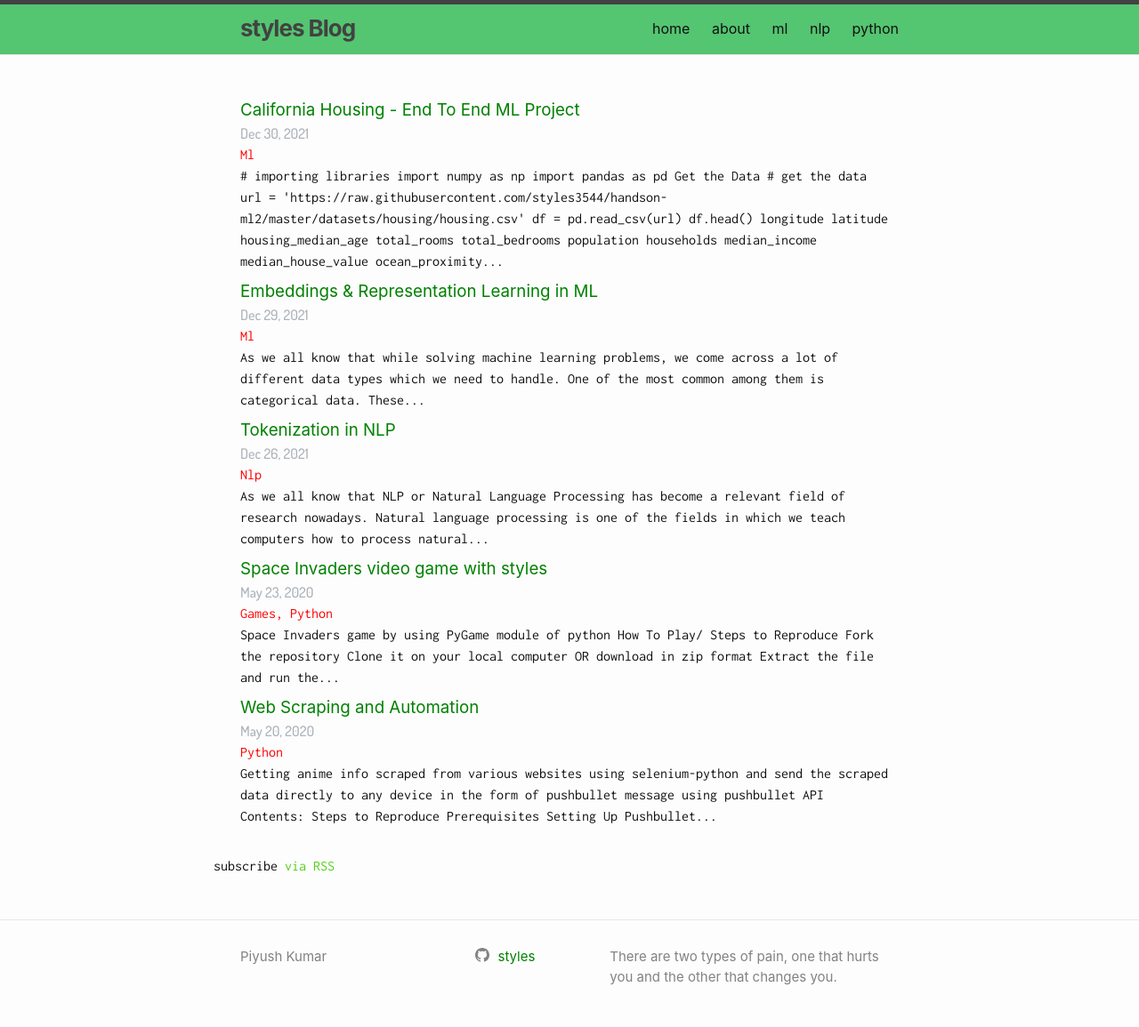
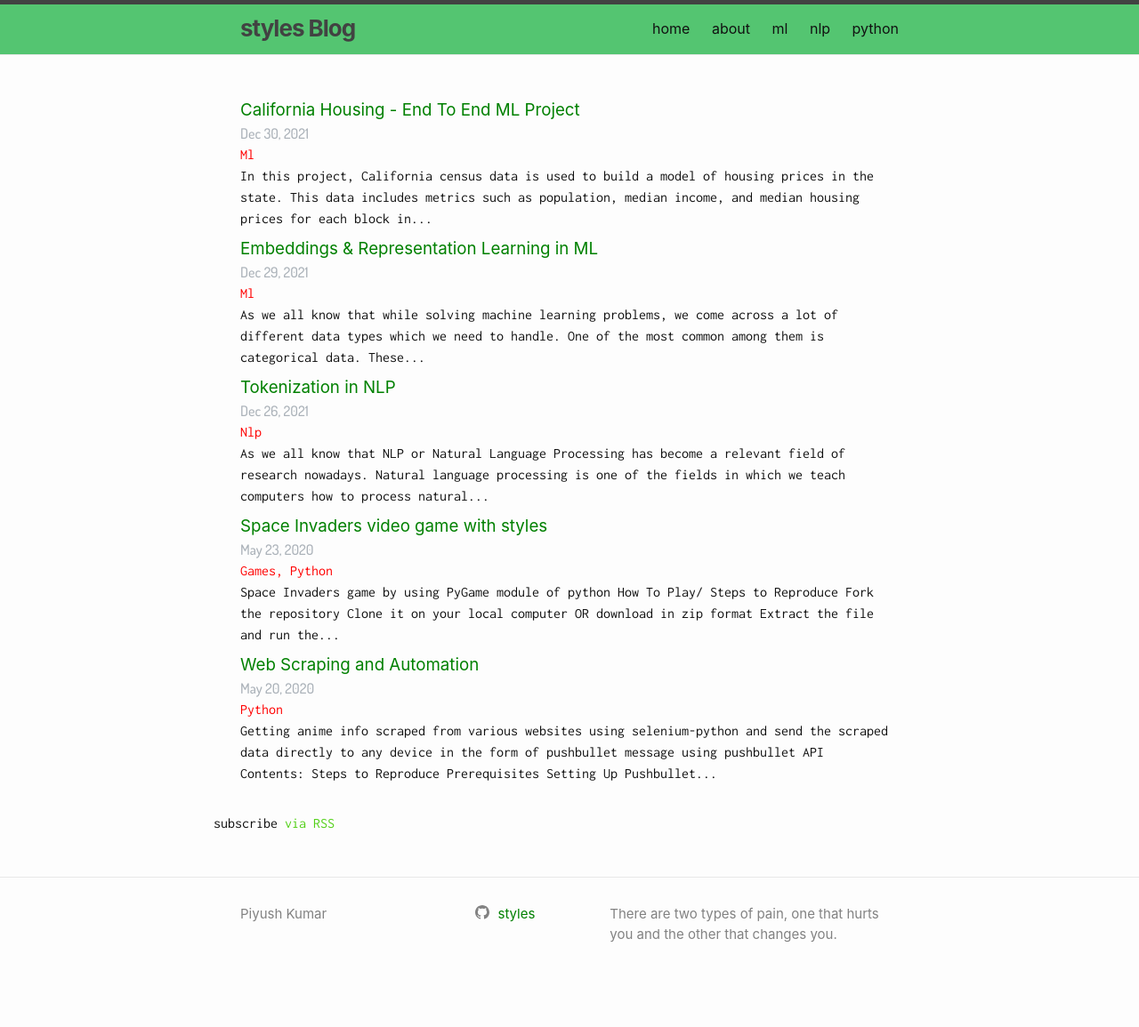
Before and after one commit to styles3544/Blog, a Jekyll site: the page built from index.html, in a window 1280 px wide. Shown: the whole page at 89% size. Built offline with Jekyll 4.4.1, drawn with Linux system fonts in a browser that asks for light colours; after the commit the page ends 1107 px from its top, so only the background shows below that.

Commit message:
post desc

````diff
--- a/_ml/2021-12-30-.md
+++ b/_ml/2021-12-30-.md
@@ -2,10 +2,11 @@
 layout: post
 name: California Housing - End To End ML Project
 title: California Housing - End To End ML Project
-post_description: In this project, California census data is used to build a model of housing prices in the state. This data includes metrics such as population, median income, and median housing prices for each block in California. Block groups are smallest geographical for which US Census Bureau publishes sample data.
+excerpt: In this project, California census data is used to build a model of housing prices in the state. This data includes metrics such as population, median income, and median housing prices for each block in California. Block groups are smallest geographical for which US Census Bureau publishes sample data.
 categories:
 - ml
 ---
+In this project, California census data is used to build a model of housing prices in the state. This data includes metrics such as population, median income, and median housing prices for each block in California. Block groups are smallest geographical for which US Census Bureau publishes sample data.
 
 
 ```python
````
